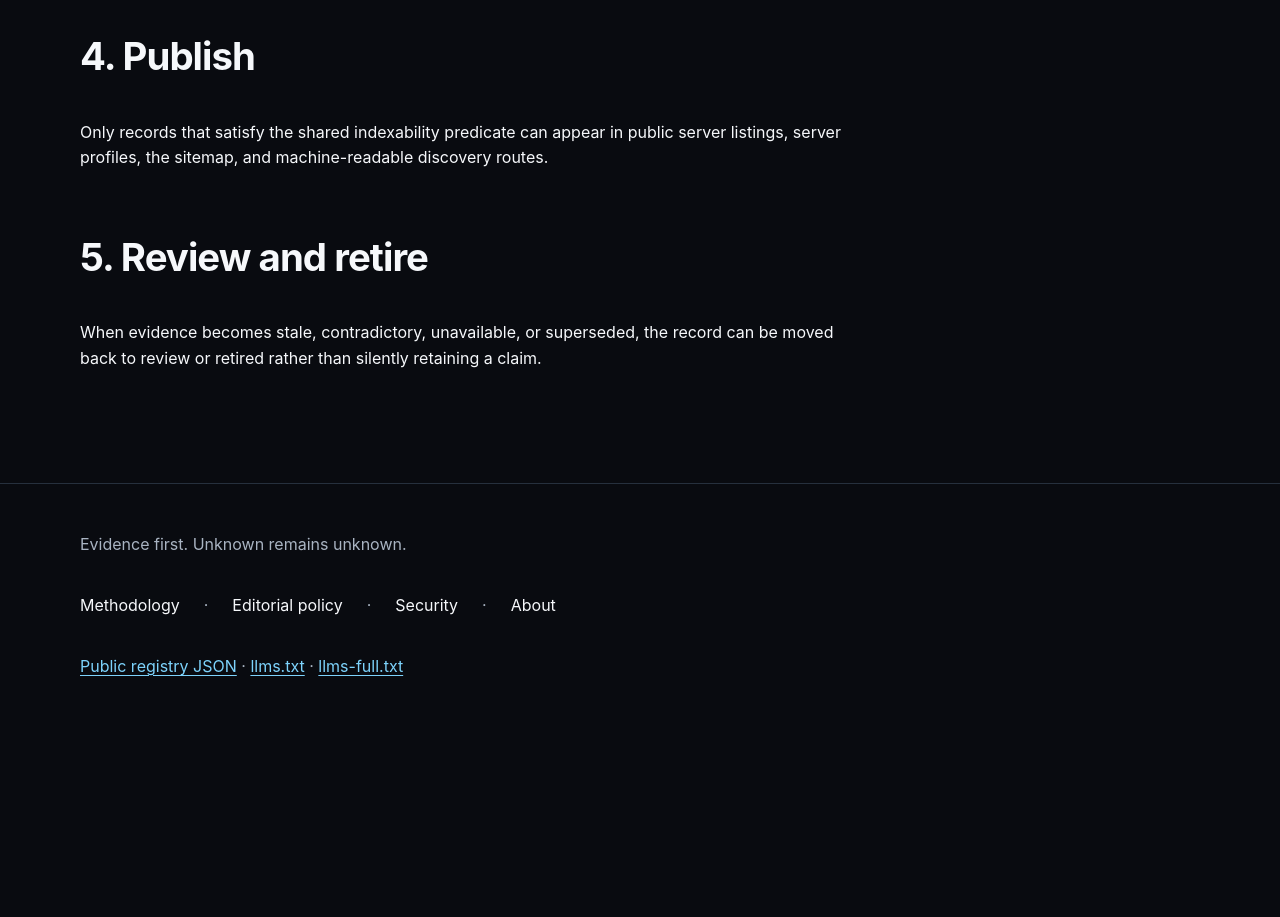
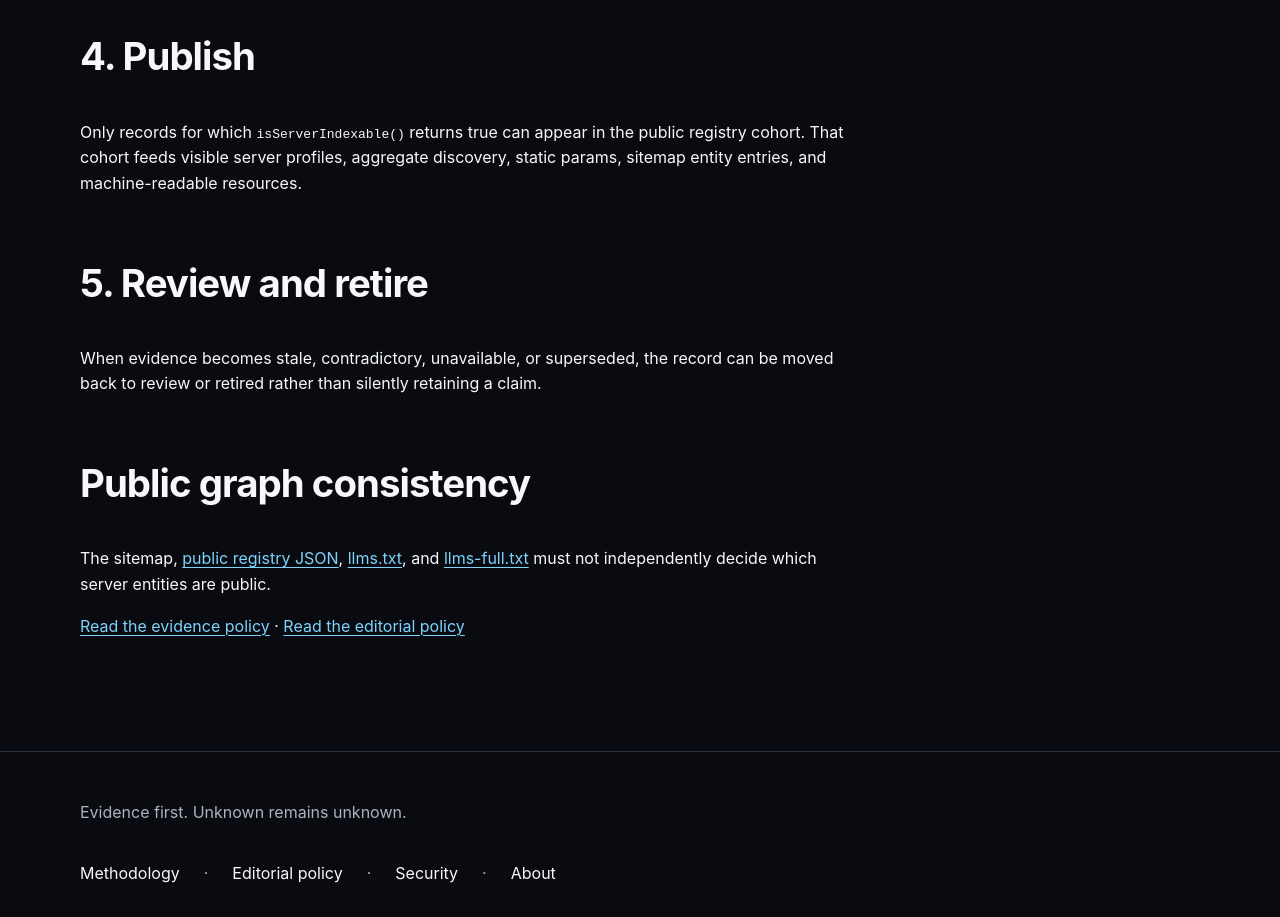
Before and after one commit to CodesbyFebin/mcp-servers-master, a Next.js app: page /methodology in a window 1280 px wide. Shown: the part 1120-2037 px from the top of the page. Before the commit the page ends 1871 px from the top, so only its background shows below. Built offline with nearby package versions, Linux system fonts and the light colour scheme.

Commit message:
feat: document canonical publication methodology

```diff
--- a/app/methodology/page.tsx
+++ b/app/methodology/page.tsx
@@ -1,4 +1,5 @@
 import type { Metadata } from "next"
+import Link from "next/link"
 
 export const metadata: Metadata = {
   title: "Verification Methodology",
@@ -21,9 +22,14 @@ export default function MethodologyPage() {
       <h2>3. Verify</h2>
       <p>Evidence records capture the source type, status, capture date, and the fact being supported. Unsupported fields remain unknown.</p>
       <h2>4. Publish</h2>
-      <p>Only records that satisfy the shared indexability predicate can appear in public server listings, server profiles, the sitemap, and machine-readable discovery routes.</p>
+      <p>Only records for which <code>isServerIndexable()</code> returns true can appear in the public registry cohort. That cohort feeds visible server profiles, aggregate discovery, static params, sitemap entity entries, and machine-readable resources.</p>
       <h2>5. Review and retire</h2>
       <p>When evidence becomes stale, contradictory, unavailable, or superseded, the record can be moved back to review or retired rather than silently retaining a claim.</p>
+
+      <h2>Public graph consistency</h2>
+      <p>The sitemap, <a href="/registry.json">public registry JSON</a>, <a href="/llms.txt">llms.txt</a>, and <a href="/llms-full.txt">llms-full.txt</a> must not independently decide which server entities are public.</p>
+
+      <p><Link href="/evidence">Read the evidence policy</Link> · <Link href="/editorial-policy">Read the editorial policy</Link></p>
     </>
   )
 }
```
